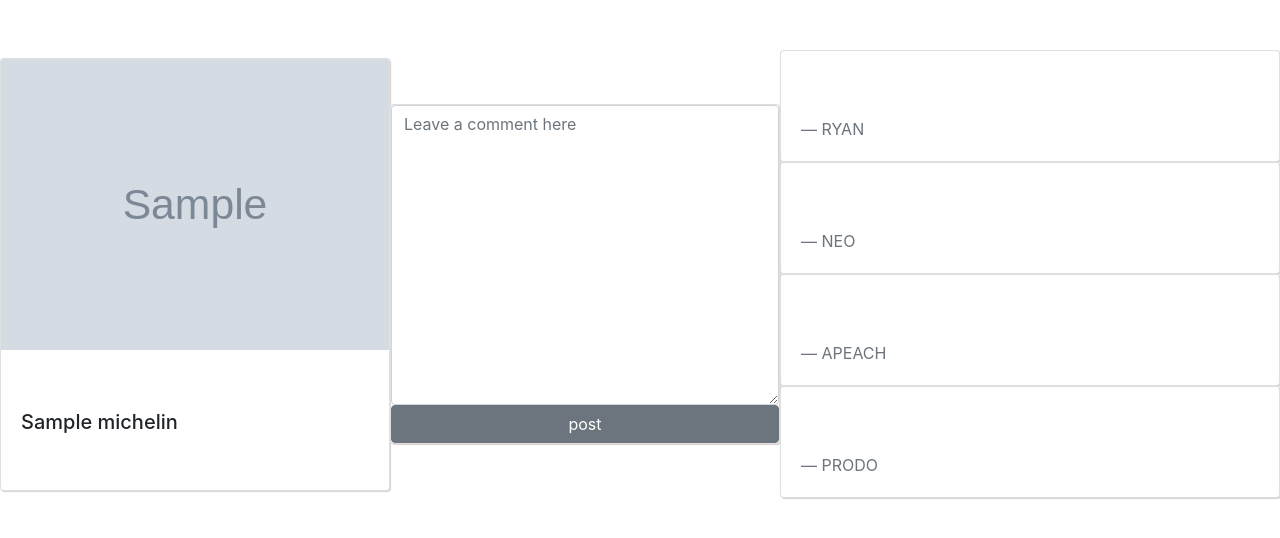
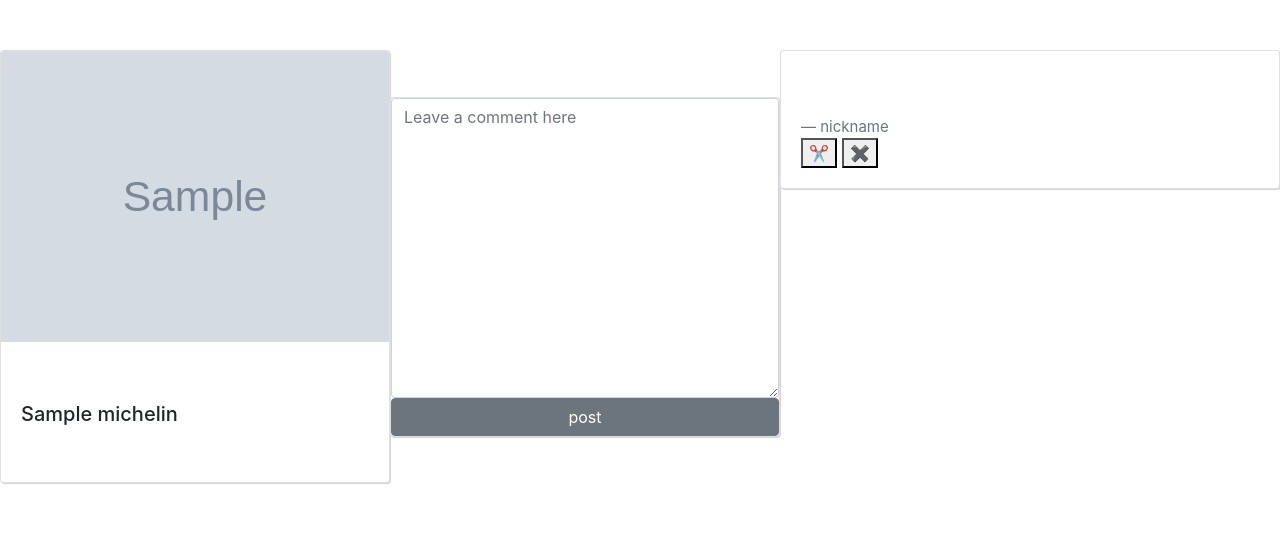
Before and after one commit to K-SIIK/WECHELIN, a Flask app: page /1 in a window 1280 px wide. Shown: the part 80-618 px from the top of the page. Run offline with Flask 2, Linux system fonts and the light colour scheme; grey boxes marked "Sample" are stand-in pictures; a database or web service that is not in the repository returns one stand-in record (values such as "Sample title").

Commit message:
comment create read delete

```diff
--- a/app.py
+++ b/app.py
@@ -121,34 +121,41 @@
 #     return jsonify({'msg': 'remove success!'})
 
 @app.route('/<int:reviewId>')
-def getDetail(reviewId):
+def getDetailComment(reviewId):
     detail = db.michelin.find_one({'reviewId': reviewId})
-    return render_template('detail.html', detail=detail)
+    comment_list = list(db.comment.find({'reviewId': reviewId}, {'_id': False}))
+
+    return render_template('detail.html', detail=detail, comment_list=comment_list)
 
 
 @app.route('/<int:reviewId>/post', methods=['POST'])
 def postComment(reviewId):
     comment_recieve = request.form['comment_give']
 
+    comment_list = list(db.comment.find({'reviewId': reviewId}))
+    cmtId = len(comment_list) + 1
+
     doc = {
         'reviewId': reviewId,
+        'cmtId': cmtId,
         'comment': comment_recieve
     }
     db.comment.insert_one(doc)
     return jsonify({'msg': 'posted!'})
 
 
-@app.route('/<int:reviewId>/show', methods=['GET'])
-def showComment(reviewId):
-    comment_list = list(db.comment.find({'reviewId': reviewId}, {'_id': False}))
-    return jsonify({'comment_list': comment_list})
+@app.route('/<int:reviewId>/delete/<int:cmtId>', methods=['DELETE'])
+def deleteComment(reviewId, cmtId):
+    # cmtId : 댓글 번호
+    db.comment.delete_one({'reviewId': reviewId, 'cmtId': cmtId})
 
+    delete_info = list(db.comment.find({'reviewId': reviewId, 'cmtId': {'&gt': cmtId}}))
+    cnt = len(delete_info)
 
-@app.route('/<int:reviewId>/delete', methods=['DELETE'])
-def deleteComment(reviewId):
-    # num : 댓글 번호
-    num_recieve = int(requests.form['num_give'])
-    db.comment.delete_one({'reviewId': reviewId, 'num': num_recieve})
+    if cnt != 0:
+        for i in range(cmtId + 1, cmtId + cnt + 1):
+            db.comment.update_one({'reviewId': reviewId, "cmtId": i}, {'&set': {"cmtId": i - 1}})
+
     return jsonify({'msg': '삭제 완료'})
 
 
--- a/templates/detail.html
+++ b/templates/detail.html
@@ -41,7 +41,6 @@
         header {
             height: 300px;
         }
-
 
 
         .contents {
@@ -108,38 +107,30 @@
         </button>
     </div>
     <div class="con" id="comment-list">
+
+        {% for comment in comment_list %}
             <div class="card">
                 <div class="card-body">
+                    <div class="text">
                         <blockquote class="blockquote mb-0">
-                    <p>I LOVE YOU!!!</p>
-                    <footer class="blockquote-footer">RYAN</footer>
+                            <p style="font-size: 19px;">{{ comment['comment'] }}</p>
+                            <footer class="blockquote-footer" style="font-size: 15px">nickname</footer>
                         </blockquote>
                     </div>
-        </div>
-        <div class="card">
-            <div class="card-body">
-                <blockquote class="blockquote mb-0">
-                    <p>FIGHTING!</p>
-                    <footer class="blockquote-footer">NEO</footer>
-                </blockquote>
+
+                    <div class="buttongroup">
+                        <button onclick="" type="button" id="edit">
+                            ✂
+                        </button>
+                        <button onclick="delete_comment({{ detail['reviewId'] }},{{ comment['cmtId'] }})" type="button"
+                                id="delete">
+                            ✖
+                        </button>
                     </div>
                 </div>
-        <div class="card">
-            <div class="card-body">
-                <blockquote class="blockquote mb-0">
-                    <p>MARRY ME~~~</p>
-                    <footer class="blockquote-footer">APEACH</footer>
-                </blockquote>
             </div>
-        </div>
-        <div class="card">
-            <div class="card-body">
-                <blockquote class="blockquote mb-0">
-                    <p>cool!</p>
-                    <footer class="blockquote-footer">PRODO</footer>
-                </blockquote>
-            </div>
-        </div>
+        {% endfor %}
+
     </div>
 
 
@@ -164,14 +155,27 @@
         let comment = $('#comment').val()
         $.ajax({
             type: 'POST',
-            url: "/" + reviewId + "/post",
+            url: `/${reviewId}/post`,
             data: {'comment_give': comment},
             success: function (response) {
-                alert('hi')
-                console.log(response)
+                alert(response['msg'])
+                window.location.reload()
             }
         })
     }
+
+    function delete_comment(reviewId, cmtId) {
+        $.ajax({
+            type: 'DELETE',
+            url: `/${reviewId}/delete/${cmtId}`,
+            data: {},
+            success: function (response) {
+                alert(response['msg'])
+                window.location.reload()
+            }
+        })
+    }
+
 
 </script>
 
```
Also changed, not shown: test.py (deleted, +0 -8 lines). Lines whose indentation alone changed are shown as unchanged.
